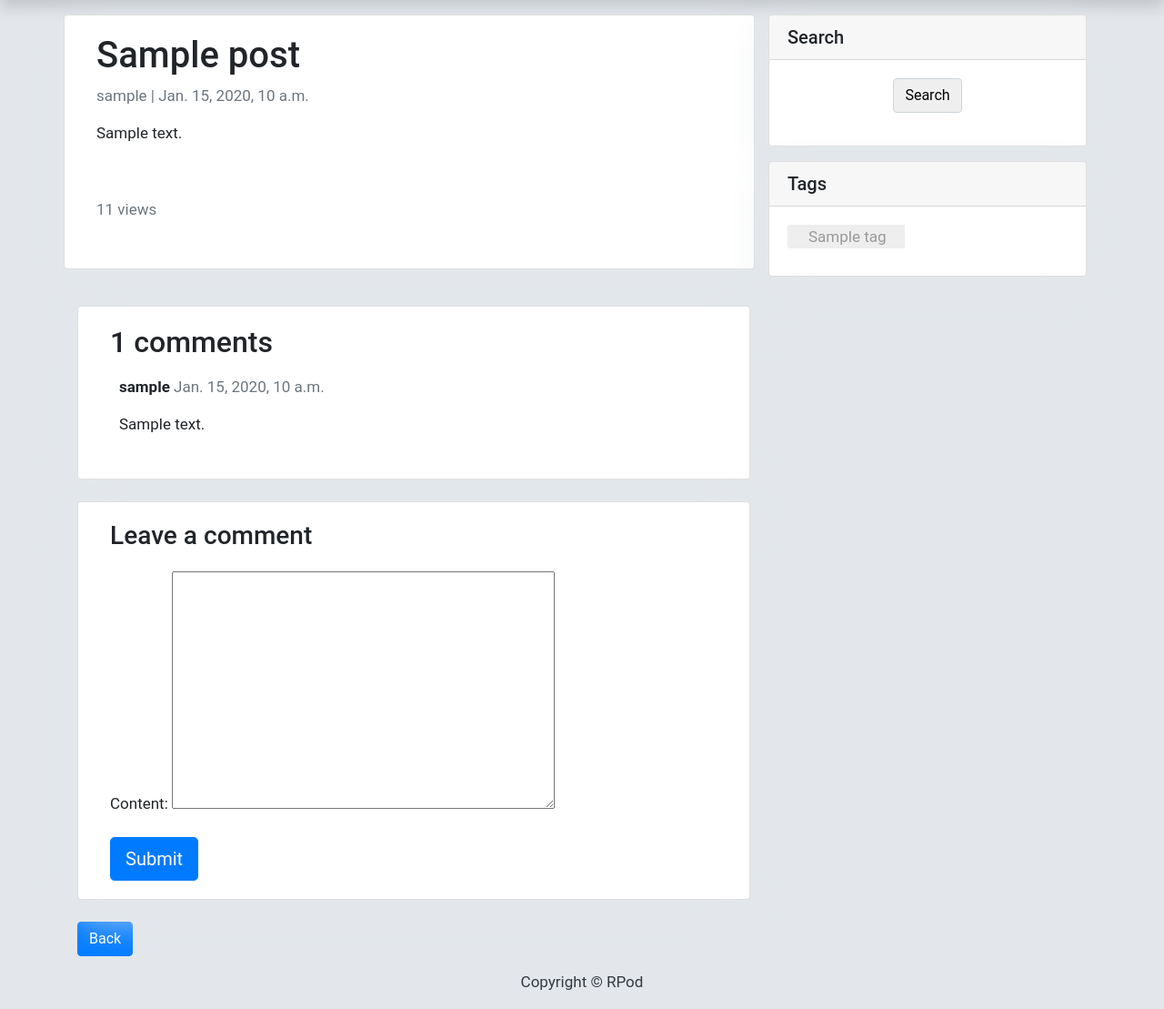
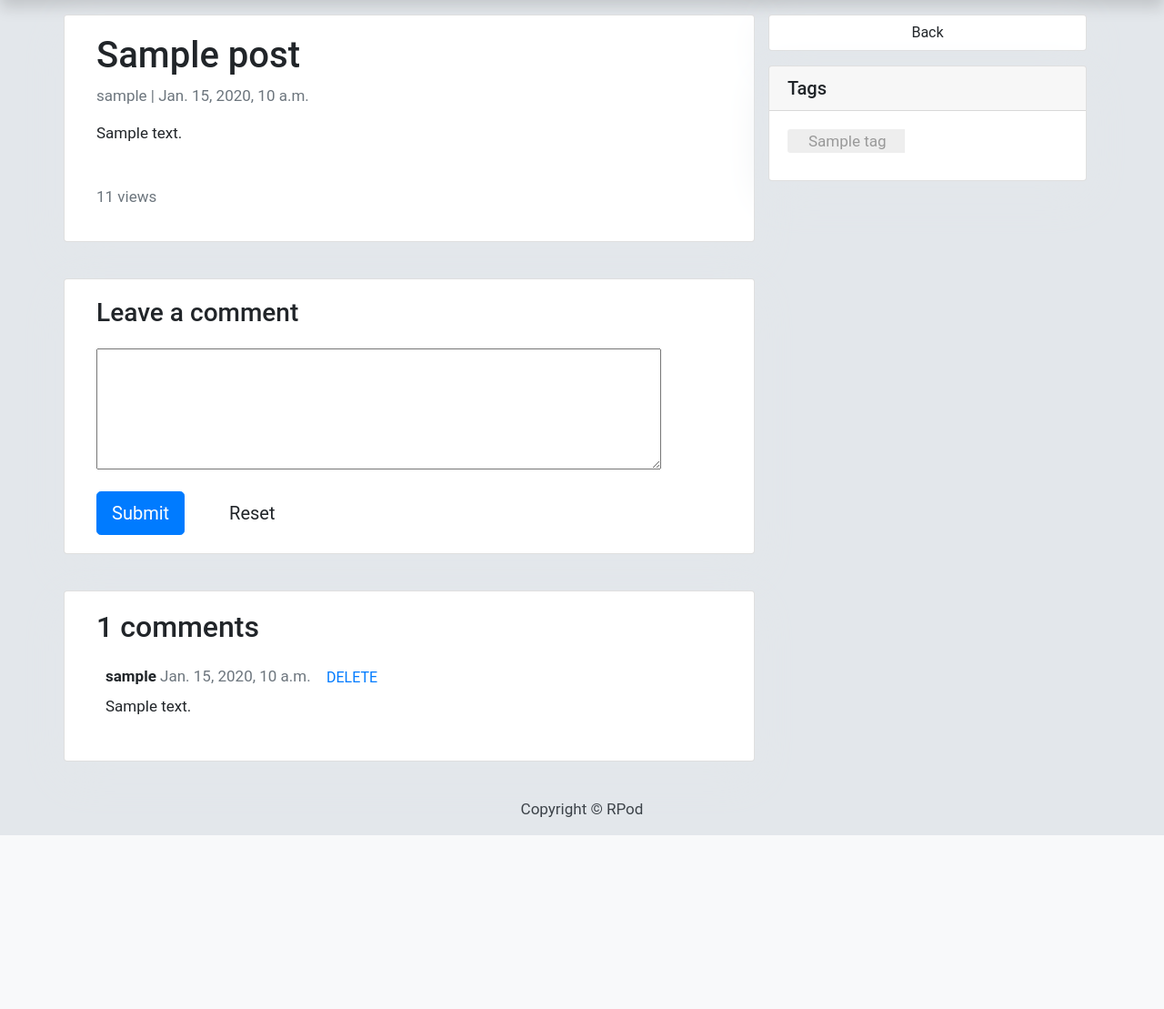
Before and after one commit to RPodolets/Python-Blog, a Django app: page /post/1/ in a window 1280 px wide. Shown: the part 58-1167 px from the top of the page at 91% size. After the commit the page ends 976 px from the top, so only its background shows below. Run offline with Django 4.2, Linux system fonts and the light colour scheme; a user stored in the database is signed in; tables that the repository leaves empty hold one stand-in row (values such as "Sample post"); some libraries are stand-ins or nearby versions.

Commit message:
Updated comment system, add comment delete for comment owner

```diff
--- a/blog/forms.py
+++ b/blog/forms.py
@@ -1,5 +1,6 @@
 from django import forms
 from django.contrib.auth.forms import UserCreationForm
+from django.forms import Textarea
 
 from .models import Comment, User
 
@@ -8,6 +9,14 @@ class CommentForm(forms.ModelForm):
     class Meta:
         model = Comment
         fields = ("content",)
+        labels = ("",)
+        widgets = {
+            'content': Textarea(attrs={'rows': 5, 'cols': 60}),
+        }
+
+    def __init__(self, *args, **kwargs):
+        super().__init__(*args, **kwargs)
+        self.fields['content'].label = ""
 
 
 class SignUpForm(UserCreationForm):
--- a/blog/urls.py
+++ b/blog/urls.py
@@ -10,6 +10,7 @@ from blog.views import (
     UserUpdate,
     UserDelete,
     index,
+    CommentDelete,
 )
 
 urlpatterns = [
@@ -21,6 +22,7 @@ urlpatterns = [
     path("user/<int:pk>", UserDetailView.as_view(), name="user_detail"),
     path("user/<int:pk>/update", UserUpdate.as_view(), name="user_update"),
     path("user/<int:pk>/delete", UserDelete.as_view(), name="user_delete"),
+    path("comment/<int:pk>/delete", CommentDelete.as_view(), name="comment_delete"),
     path("signup/", SignUpView.as_view(), name="signup")
 ]
 
--- a/blog/views.py
+++ b/blog/views.py
@@ -52,7 +52,7 @@ def post_detail(request, pk):
     if post:
         post.update_views()
 
-    comments = Comment.objects.filter(post__id=pk).order_by("-created_at")
+    comments = Comment.objects.filter(post__id=pk).select_related("user").order_by("-created_at")
     new_comment = None
 
     if request.method == 'POST':
@@ -63,7 +63,7 @@ def post_detail(request, pk):
             new_comment.post = post
             new_comment.user = user
             new_comment.save()
-            return HttpResponseRedirect(f"/{pk}")
+            return HttpResponseRedirect(reverse("blog:post_detail", kwargs={"pk": pk}))
 
     comment_form = CommentForm()
     context = {
@@ -86,6 +86,14 @@ class UserDetailView(LoginRequiredMixin, generic.DetailView):
     queryset = get_user_model().objects.all()
 
 
+class UserUpdate(LoginRequiredMixin, generic.UpdateView):
+    model = User
+
+
+class UserDelete(LoginRequiredMixin, generic.DeleteView):
+    model = User
+
+
 class PostUpdateView(LoginRequiredMixin, generic.UpdateView):
     model = Post
     queryset = Post.objects.select_related("user").prefetch_related("tags")
@@ -95,9 +103,9 @@ class PostDeleteView(LoginRequiredMixin, generic.DeleteView):
     model = Post
 
 
-class UserUpdate(LoginRequiredMixin, generic.UpdateView):
-    model = User
+class CommentDelete(LoginRequiredMixin, generic.DeleteView):
+    model = Comment
 
-
-class UserDelete(LoginRequiredMixin, generic.DeleteView):
-    model = User
+    def get_success_url(self):
+        post_id = Comment.objects.get(id=self.kwargs["pk"]).post.id
+        return reverse_lazy("blog:post_detail", kwargs={"pk": post_id})
--- a/templates/blog/post_detail.html
+++ b/templates/blog/post_detail.html
@@ -8,38 +8,73 @@
           <p class="card-text ">{{ post.content | safe }}</p>
         </div>
         <div class="card-body mt-1">
-          <p class="text-muted">{{ post.views}} view{{ post.views|pluralize:",s" }}</p>
+          <p class="text-muted">{{ post.views }} view{{ post.views|pluralize:",s" }}</p>
         </div>
       </div>
-      {% block sidebar %} {% include 'includes/sidebar.html' with tag_list=post.tags.all %} {% endblock sidebar %}
+
+      <div class="col-md-4 float-right ">
+
+        <div class="card my-3">
+          <a class="btn grey" href="{% url 'blog:post_list' %}">Back</a>
         </div>
+
+        <div class="card my-3">
+          <h5 class="card-header">Tags</h5>
+          <div class="card-body">
+            {% for tag in post.tags.all %}
+              <a href="{% url 'blog:post_list' %}?tag={{ tag.name }}" class="tag">{{ tag.name }}</a>
+            {% endfor %}
+          </div>
+        </div>
+
+      </div>
+    </div>
+
+    <div class="row">
+
+      <div class="col-md-8 card mb-4  mt-3 ">
+        <div class="card-body">
+          <h3>Leave a comment</h3>
+          <form method="post" style="margin-top: 1.3em; width: 100%">
+            <div class="d-flex flex-column">
+              <div>
+                {{ comment_form.as_p }}
+                {% csrf_token %}
+              </div>
+              <div class="d-flex bd-highlight">
+                <button type="submit" class="btn btn-primary btn-lg mr-3">Submit</button>
+                <input type="button" class="btn btn-default btn-lg ml-3" value="Reset" id="resetBtn"
+                       onclick="this.form.reset()">
+              </div>
+            </div>
+          </form>
+        </div>
+      </div>
+
       <div class="col-md-8 card mb-4  mt-3 ">
         <div class="card-body">
           <h2>{{ comments.count }} comments</h2>
           {% for comment in comments %}
             <div class="comments" style="padding: 10px;">
-            <p class="font-weight-bold">
+              <div class="font-weight-bold">
                 {{ comment.user }}
                 <span class=" text-muted font-weight-normal">
                   {{ comment.created_at }}
                 </span>
-            </p>
+
+                {% if comment.user == user %}
+                  <form method="POST" style="display: inline" action="{% url 'blog:comment_delete' comment.id %}">
+                    {% csrf_token %}<input class="btn btn-link" type="submit" value="DELETE">
+                  </form>
+                {% endif %}
+
+              </div>
               {{ comment.content | linebreaks }}
             </div>
           {% endfor %}
         </div>
       </div>
-    <div class="col-md-8 card mb-4  mt-3 ">
-      <div class="card-body">
-          <h3>Leave a comment</h3>
-          <form method="post" style="margin-top: 1.3em;">
-            {{ comment_form.as_p }}
-            {% csrf_token %}
-            <button type="submit" class="btn btn-primary  btn-lg">Submit</button>
-          </form>
+
     </div>
   </div>
-    <a class="btn btn-primary" href="{{request.META.HTTP_REFERER|escape}}">Back</a>
-  </div>
-
 {% endblock content %}
--- a/templates/includes/sidebar.html
+++ b/templates/includes/sidebar.html
@@ -14,4 +14,17 @@
       {% endfor %}
     </div>
   </div>
+
+  <div class="card my-3">
+    <h5 class="card-header">Popular</h5>
+    <div class="card-body">
+      <ul>
+      {% for post in post_list|dictsortreversed:"views"|slice:":5" %}
+          <li><a href="{% url 'blog:post_detail' post.id %}" class="item_link">{{ post.title }}</a></li>
+      {% empty %}
+        <p>No posts</p>
+      {% endfor %}
+      </ul>
+    </div>
+  </div>
 </div>
```
Also changed, not shown: blog/migrations/0002_post_views.py (added). Lines whose indentation alone changed are shown as unchanged.
